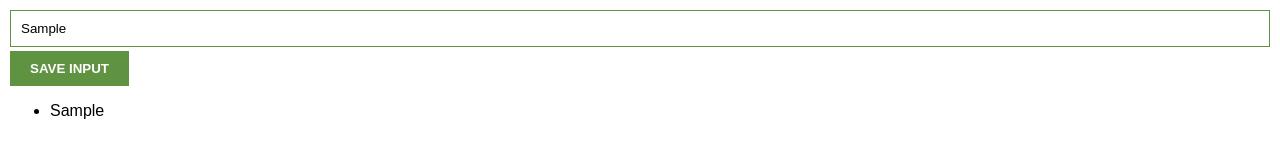
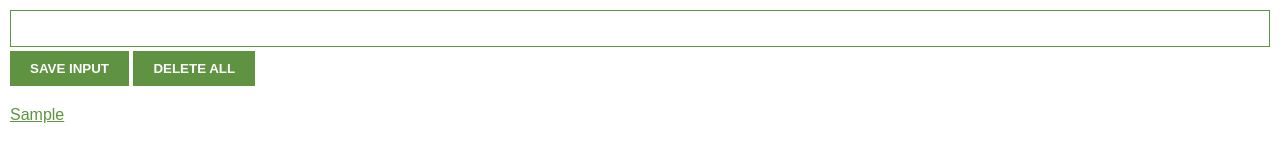
Before and after one commit to LucksDesperation15/Javascript-Projects, a browser extension: page chrome_extension/index.html in a window 1280 px wide. Both pictures are taken after typing "Sample" into the empty fields and a click on the button "SAVE INPUT". Drawn offline with Linux system fonts and the light colour scheme.

Commit message:
Chrome extension (#11)
* finish counter app

* initial commit

* add base functionality

```diff
--- a/chrome_extension/index.css
+++ b/chrome_extension/index.css
@@ -2,6 +2,7 @@ body {
     margin: 0;
     padding: 10px;
     font-family: Arial, Helvetica, sans-serif;
+    min-width: 400px;
 }
 
 input {
@@ -19,3 +20,25 @@ button {
     border: none;
     font-weight: bold;
 }
+
+#delete-btn {
+    background: #5f9341;
+    color: white;
+    padding: 10px 20px;
+    border: none;
+    font-weight: bold;
+}
+
+ul {
+    margin-top: 20px;
+    list-style: none;
+    padding-left: 0;
+}
+
+li {
+    margin-top: 5px;
+}
+
+a {
+    color: #5f9341;
+}
--- a/chrome_extension/index.html
+++ b/chrome_extension/index.html
@@ -5,6 +5,7 @@
     <body>
         <input type="text" id="input-el">
         <button id="input-btn">SAVE INPUT</button>
+        <button id="delete-btn">DELETE ALL</button>
         <ul id="ul-el"></ul>
         <script src="index.js"></script>
     </body>
--- a/chrome_extension/index.js
+++ b/chrome_extension/index.js
@@ -2,11 +2,38 @@ const inputBtn = document.getElementById("input-btn")
 const inputEl = document.getElementById("input-el")
 let myLeads = []
 const ulEl = document.getElementById("ul-el")
+const deleteBtn = document.getElementById("delete-btn")
+const leadsFromLocalStorage = JSON.parse(localStorage.getItem("myLeads"))
+if (leadsFromLocalStorage){
+    myLeads = leadsFromLocalStorage
+    renderLeads()
+}
+console.log(leadsFromLocalStorage)
+
 
 inputBtn.addEventListener("click", function() {
     myLeads.push(inputEl.value)
     console.log("Button clicked from addEventListener")
+    inputEl.value = ''
+    localStorage.setItem("myLeads", JSON.stringify(myLeads))
+    renderLeads()
+})
+
+deleteBtn.addEventListener("dblclick", function() {
+    myLeads = []
+    localStorage.clear()
+    renderLeads()
+})
+
+function renderLeads() {
+    ulEl.innerHTML = ''
+    let listItems = ""
     for(let i=0;i<myLeads.length;i++){
-        ulEl.innerHTML = "<li>" + myLeads[i] + "</li>"
+        listItems += `<li>
+        <a target=_blank href=${myLeads[i]}>
+        ${myLeads[i]}
+          </a>
+        </li>`
     }
-})
+    ulEl.innerHTML = listItems
+}
```
Also changed, not shown: chrome_extension/icon.jpeg (added), chrome_extension/manifest.json (added).
